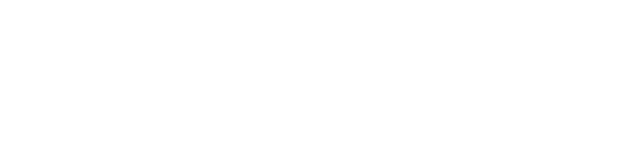
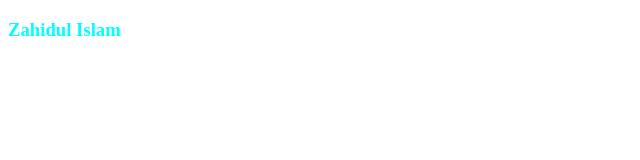
Before and after one commit to Zahidulislammaruf/zahidul-islam-maruf, a plain HTML site: page index.html in a window 1280 px wide. Shown: the whole page, without its empty margins (0-640 px from the left). Drawn offline with Linux system fonts and the light colour scheme.

Commit message:
Check Push Working Or Not

```diff
--- a/index.html
+++ b/index.html
@@ -6,6 +6,7 @@
     <title>Zahidul Islam</title>
 </head>
 <body>
+    <h3 style="color: aqua; " >Zahidul Islam</h3>
 
 </body>
 </html>
```
